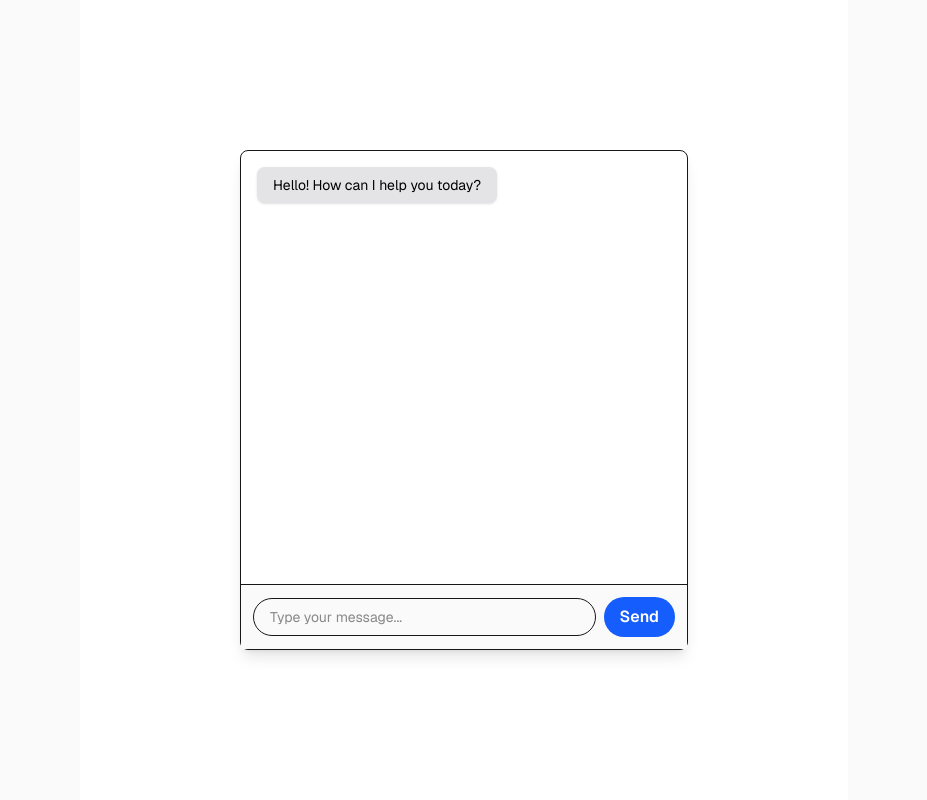
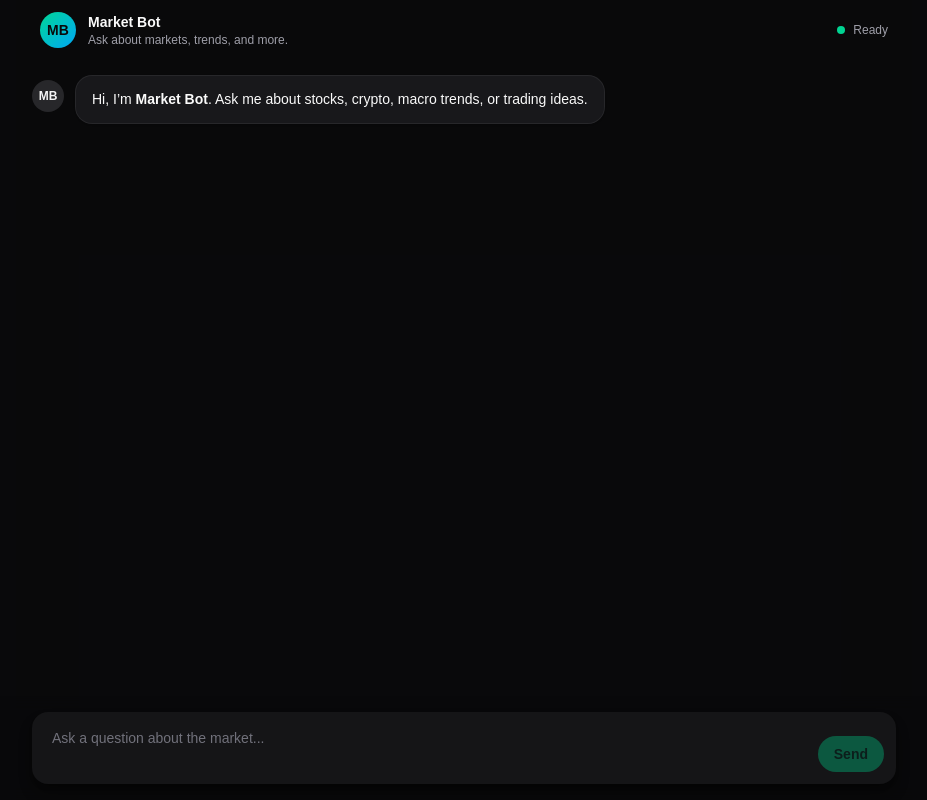
Before and after one commit to j584lee98/market-bot, a Next.js app in the folder client/: page / in a window 1280 px wide. Shown: the whole page, without its empty margins (176-1103 px from the left). Built offline with nearby package versions, Linux system fonts and the light colour scheme.

Commit message:
feat: update chatbot UI components

```diff
--- a/client/app/page.tsx
+++ b/client/app/page.tsx
@@ -1,13 +1,7 @@
-'use client';
+"use client";
 
 import Chat from "../components/Chat";
 
 export default function Home() {
-  return (
-    <div className="flex min-h-screen items-center justify-center bg-zinc-50 font-sans dark:bg-black">
-      <main className="flex min-h-screen w-full max-w-3xl flex-col items-center justify-center py-32 px-4 bg-white dark:bg-black sm:items-center">
-        <Chat />
-      </main>
-    </div>
-  );
+  return <Chat />;
 }
--- a/client/components/Chat.tsx
+++ b/client/components/Chat.tsx
@@ -1,68 +1,34 @@
 "use client";
 
-import React, { useState, useRef, useEffect } from "react";
-
-function ChatMessage({ sender, text }: { sender: string; text: string }) {
-  return (
-    <div className={`flex ${sender === "user" ? "justify-end" : "justify-start"} mb-2`}>
-      <div
-        className={`rounded-lg px-4 py-2 max-w-xs text-sm shadow-sm ${
-          sender === "user"
-            ? "bg-blue-600 text-white"
-            : "bg-zinc-200 text-black dark:bg-zinc-700 dark:text-zinc-50"
-        }`}
-      >
-        {text}
-      </div>
-    </div>
-  );
-}
+import { useState } from "react";
+import { ChatHeader } from "./chat-header";
+import { ChatInput } from "./chat-input";
+import { ChatLayout } from "./chat-layout";
+import type { ChatMessage } from "./chat-message-list";
+import { ChatMessageList } from "./chat-message-list";
 
 export default function Chat() {
-  const [messages, setMessages] = useState([
-    { sender: "bot", text: "Hello! How can I help you today?" },
+  const [messages, setMessages] = useState<ChatMessage[]>([
+    {
+      id: "welcome-1",
+      role: "bot",
+      content:
+        "Hi, I’m **Market Bot**. Ask me about stocks, crypto, macro trends, or trading ideas.",
+    },
   ]);
-  const [input, setInput] = useState("");
-  const messagesEndRef = useRef<HTMLDivElement>(null);
 
-  useEffect(() => {
-    messagesEndRef.current?.scrollIntoView({ behavior: "smooth" });
-  }, [messages]);
-
-  const handleSend = () => {
-    if (!input.trim()) return;
-    setMessages((msgs) => [...msgs, { sender: "user", text: input }]);
-    setInput("");
-  };
-
-  const handleKeyDown = (e: React.KeyboardEvent<HTMLInputElement>) => {
-    if (e.key === "Enter") handleSend();
+  const handleSend = (text: string) => {
+    setMessages((prev) => [
+      ...prev,
+      { id: crypto.randomUUID(), role: "user", content: text },
+    ]);
   };
 
   return (
-    <div className="flex flex-col w-full h-[500px] max-w-md mx-auto border rounded-lg bg-white dark:bg-zinc-900 shadow-lg">
-      <div className="flex-1 overflow-y-auto p-4">
-        {messages.map((msg, idx) => (
-          <ChatMessage key={idx} sender={msg.sender} text={msg.text} />
-        ))}
-        <div ref={messagesEndRef} />
-      </div>
-      <div className="flex items-center gap-2 border-t p-3 bg-zinc-50 dark:bg-zinc-800">
-        <input
-          className="flex-1 rounded-full border px-4 py-2 text-sm focus:outline-none focus:ring-2 focus:ring-blue-400 dark:bg-zinc-700 dark:text-zinc-50"
-          type="text"
-          placeholder="Type your message..."
-          value={input}
-          onChange={(e) => setInput(e.target.value)}
-          onKeyDown={handleKeyDown}
-        />
-        <button
-          className="rounded-full bg-blue-600 text-white px-4 py-2 font-semibold hover:bg-blue-700 transition"
-          onClick={handleSend}
-        >
-          Send
-        </button>
-      </div>
-    </div>
+    <ChatLayout
+      header={<ChatHeader />}
+      messages={<ChatMessageList messages={messages} />}
+      input={<ChatInput onSend={handleSend} />}
+    />
   );
 }
--- /dev/null
+++ b/client/components/chat-header.tsx
@@ -0,0 +1,21 @@
+"use client";
+
+export function ChatHeader() {
+  return (
+    <header className="flex items-center gap-3 bg-zinc-950/80 px-4 py-3 sm:px-6">
+      <div className="flex h-9 w-9 items-center justify-center rounded-full bg-gradient-to-br from-emerald-400 to-sky-500 text-sm font-semibold text-zinc-950">
+        MB
+      </div>
+      <div className="flex flex-col">
+        <span className="text-sm font-semibold text-zinc-50">
+          Market Bot
+        </span>
+        <span className="text-xs text-zinc-400">Ask about markets, trends, and more.</span>
+      </div>
+      <div className="ml-auto hidden items-center gap-2 text-xs text-zinc-400 sm:flex">
+        <span className="h-2 w-2 rounded-full bg-emerald-400" />
+        <span>Ready</span>
+      </div>
+    </header>
+  );
+}
--- /dev/null
+++ b/client/components/chat-input.tsx
@@ -0,0 +1,45 @@
+"use client";
+
+import { useState } from "react";
+
+type ChatInputProps = {
+  onSend: (value: string) => void;
+};
+
+export function ChatInput({ onSend }: ChatInputProps) {
+  const [value, setValue] = useState("");
+
+  const handleSubmit = (e: React.FormEvent) => {
+    e.preventDefault();
+    if (!value.trim()) return;
+    onSend(value.trim());
+    setValue("");
+  };
+
+  return (
+    <form
+      onSubmit={handleSubmit}
+      className="flex items-end gap-2 rounded-2xl bg-zinc-900/80 px-3 py-2 shadow-lg shadow-black/40"
+    >
+      <textarea
+        className="max-h-32 min-h-[44px] flex-1 resize-none bg-transparent px-2 py-2 text-sm text-zinc-50 placeholder-zinc-500 focus:outline-none"
+        placeholder="Ask a question about the market..."
+        value={value}
+        onChange={(e) => setValue(e.target.value)}
+        onKeyDown={(e) => {
+          if (e.key === "Enter" && !e.shiftKey) {
+            e.preventDefault();
+            handleSubmit(e);
+          }
+        }}
+      />
+      <button
+        type="submit"
+        disabled={!value.trim()}
+        className="mb-1 inline-flex h-9 items-center justify-center rounded-full bg-emerald-500 px-4 text-sm font-semibold text-emerald-950 transition hover:bg-emerald-400 disabled:opacity-40"
+      >
+        Send
+      </button>
+    </form>
+  );
+}
--- /dev/null
+++ b/client/components/chat-layout.tsx
@@ -0,0 +1,27 @@
+"use client";
+
+import type { ReactNode } from "react";
+
+type ChatLayoutProps = {
+  header: ReactNode;
+  messages: ReactNode;
+  input: ReactNode;
+};
+
+export function ChatLayout({ header, messages, input }: ChatLayoutProps) {
+  return (
+    <div className="flex h-dvh w-full flex-col bg-zinc-950 text-zinc-50">
+      <div className="mx-auto flex h-full w-full max-w-4xl flex-col bg-zinc-950/60">
+        {header}
+        <div className="flex-1 overflow-y-auto px-3 pb-24 pt-4 sm:px-4">
+          {messages}
+        </div>
+        <div className="pointer-events-auto fixed inset-x-0 bottom-0 z-10 bg-zinc-950/90 backdrop-blur">
+          <div className="mx-auto w-full max-w-4xl px-3 py-3 sm:px-4 sm:py-4">
+            {input}
+          </div>
+        </div>
+      </div>
+    </div>
+  );
+}
--- /dev/null
+++ b/client/components/chat-message-bubble.tsx
@@ -0,0 +1,37 @@
+"use client";
+
+import ReactMarkdown from "react-markdown";
+
+export type ChatRole = "user" | "bot";
+
+type ChatMessageBubbleProps = {
+  role: ChatRole;
+  content: string;
+};
+
+export function ChatMessageBubble({ role, content }: ChatMessageBubbleProps) {
+  const isUser = role === "user";
+
+  return (
+    <div
+      className={`flex w-full items-start gap-3 ${
+        isUser ? "flex-row-reverse" : "flex-row"
+      }`}
+    >
+      <div className="mt-1 flex h-8 w-8 items-center justify-center rounded-full bg-zinc-800 text-xs font-semibold text-zinc-100">
+        {isUser ? "You" : "MB"}
+      </div>
+      <div
+        className={`max-w-[80%] rounded-2xl px-4 py-3 text-sm leading-relaxed shadow-sm ${
+          isUser
+            ? "bg-emerald-500 text-emerald-950"
+            : "bg-zinc-900 text-zinc-50 ring-1 ring-zinc-800"
+        }`}
+      >
+        <div className="prose prose-invert prose-sm max-w-none">
+          <ReactMarkdown>{content}</ReactMarkdown>
+        </div>
+      </div>
+    </div>
+  );
+}
--- /dev/null
+++ b/client/components/chat-message-list.tsx
@@ -0,0 +1,45 @@
+"use client";
+
+import { useEffect, useRef } from "react";
+import type { ChatRole } from "./chat-message-bubble";
+import { ChatMessageBubble } from "./chat-message-bubble";
+
+export type ChatMessage = {
+  id: string;
+  role: ChatRole;
+  content: string;
+};
+
+type ChatMessageListProps = {
+  messages: ChatMessage[];
+};
+
+export function ChatMessageList({ messages }: ChatMessageListProps) {
+  const endRef = useRef<HTMLDivElement | null>(null);
+
+  useEffect(() => {
+    endRef.current?.scrollIntoView({ behavior: "smooth" });
+  }, [messages]);
+
+  if (messages.length === 0) {
+    return (
+      <div className="flex h-full flex-col items-center justify-center text-center text-sm text-zinc-500">
+        <p className="mb-2 font-medium text-zinc-300">
+          Welcome to Market Bot
+        </p>
+        <p className="max-w-sm text-xs text-zinc-500">
+          Ask anything about stocks, crypto, macro trends, or strategies.
+        </p>
+      </div>
+    );
+  }
+
+  return (
+    <div className="flex flex-col gap-4 pb-6">
+      {messages.map((m) => (
+        <ChatMessageBubble key={m.id} role={m.role} content={m.content} />
+      ))}
+      <div ref={endRef} />
+    </div>
+  );
+}
--- a/client/package.json
+++ b/client/package.json
@@ -11,7 +11,8 @@
   "dependencies": {
     "next": "16.0.3",
     "react": "19.2.0",
-    "react-dom": "19.2.0"
+    "react-dom": "19.2.0",
+    "react-markdown": "^10.1.0"
   },
   "devDependencies": {
     "@tailwindcss/postcss": "^4",
```
Also changed, not shown: 1 other file (tests, documents, lock files or other folders).
